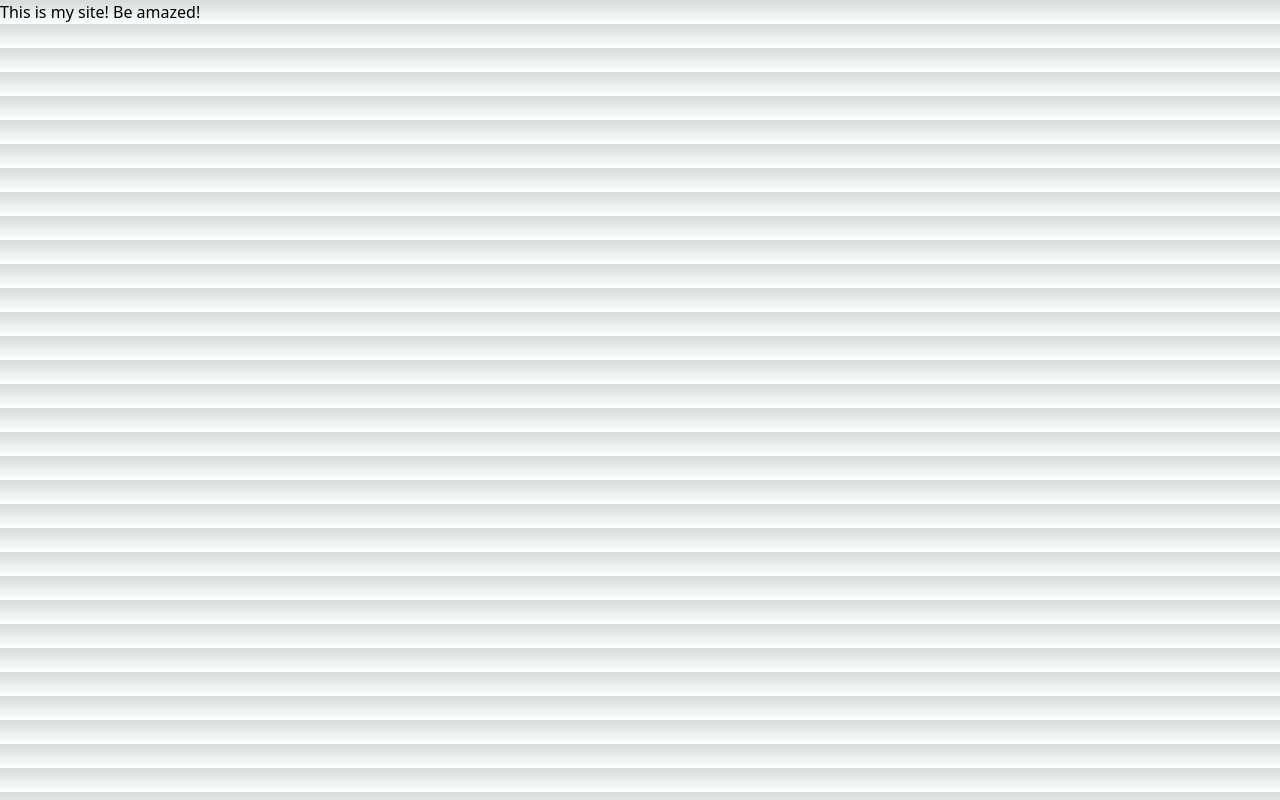
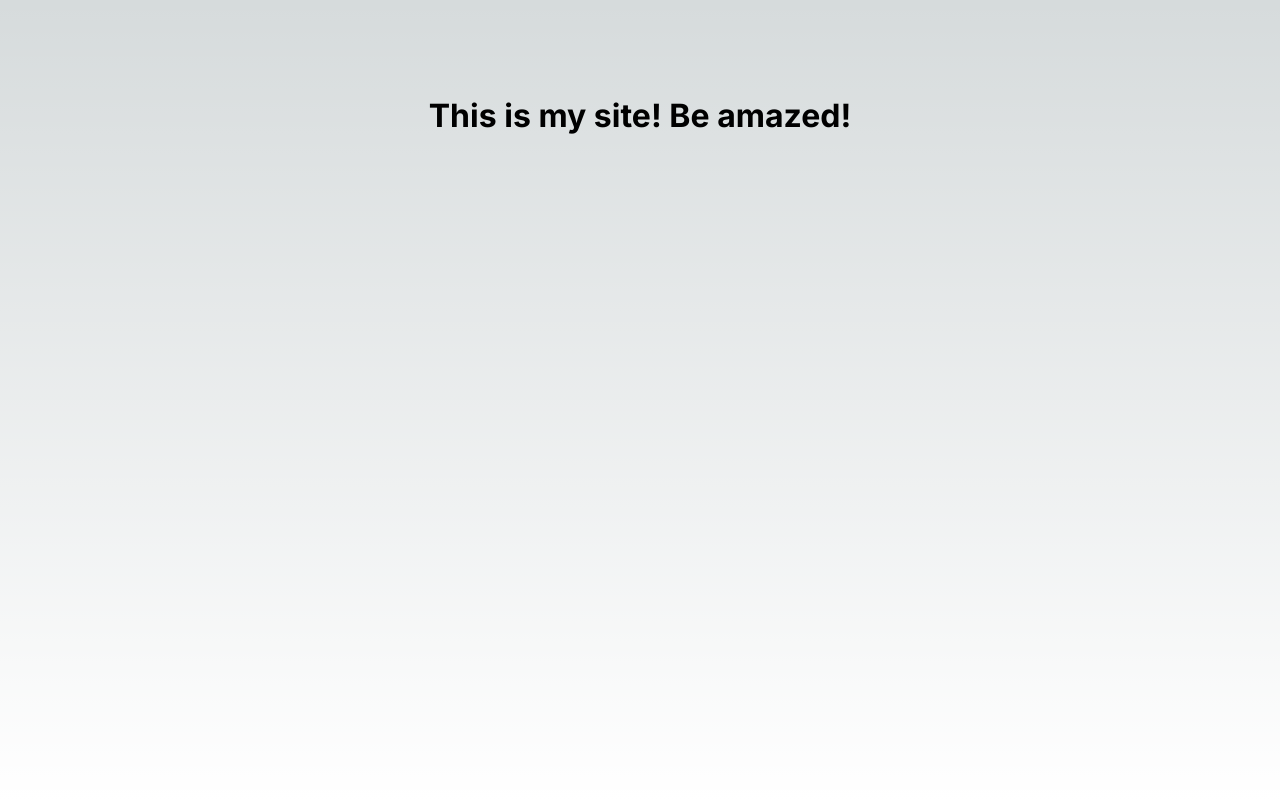
Before and after one commit to codaishin/homepage, a Next.js app: page / in a window 1280 px wide. Built offline with nearby package versions, Linux system fonts and the light colour scheme.

Commit message:
revert(tailwindcss): remove

```diff
--- a/package.json
+++ b/package.json
@@ -19,12 +19,9 @@
 		"@types/node": "^20",
 		"@types/react": "^18",
 		"@types/react-dom": "^18",
-		"autoprefixer": "^10.0.1",
 		"eslint": "^8.57.0",
 		"eslint-config-next": "14.1.4",
 		"eslint-plugin-react": "^7.34.1",
-		"postcss": "^8",
-		"tailwindcss": "^3.3.0",
 		"typescript": "^5.4.3"
 	}
 }
--- a/postcss.config.js
+++ /dev/null
@@ -1,6 +0,0 @@
-module.exports = {
-	plugins: {
-		tailwindcss: {},
-		autoprefixer: {},
-	},
-}
--- a/src/app/globals.css
+++ b/src/app/globals.css
@@ -1,11 +1,43 @@
-@tailwind base;
-@tailwind components;
-@tailwind utilities;
+:root {
+  --max-width: 1100px;
+  --border-radius: 12px;
+  --font-mono: ui-monospace, Menlo, Monaco, "Cascadia Mono", "Segoe UI Mono",
+    "Roboto Mono", "Oxygen Mono", "Ubuntu Monospace", "Source Code Pro",
+    "Fira Mono", "Droid Sans Mono", "Courier New", monospace;
 
-:root {
   --foreground-rgb: 0, 0, 0;
   --background-start-rgb: 214, 219, 220;
   --background-end-rgb: 255, 255, 255;
+
+  --primary-glow: conic-gradient(
+    from 180deg at 50% 50%,
+    #16abff33 0deg,
+    #0885ff33 55deg,
+    #54d6ff33 120deg,
+    #0071ff33 160deg,
+    transparent 360deg
+  );
+  --secondary-glow: radial-gradient(
+    rgba(255, 255, 255, 1),
+    rgba(255, 255, 255, 0)
+  );
+
+  --tile-start-rgb: 239, 245, 249;
+  --tile-end-rgb: 228, 232, 233;
+  --tile-border: conic-gradient(
+    #00000080,
+    #00000040,
+    #00000030,
+    #00000020,
+    #00000010,
+    #00000010,
+    #00000080
+  );
+
+  --callout-rgb: 238, 240, 241;
+  --callout-border-rgb: 172, 175, 176;
+  --card-rgb: 180, 185, 188;
+  --card-border-rgb: 131, 134, 135;
 }
 
 @media (prefers-color-scheme: dark) {
@@ -13,18 +45,63 @@
     --foreground-rgb: 255, 255, 255;
     --background-start-rgb: 0, 0, 0;
     --background-end-rgb: 0, 0, 0;
+
+    --primary-glow: radial-gradient(rgba(1, 65, 255, 0.4), rgba(1, 65, 255, 0));
+    --secondary-glow: linear-gradient(
+      to bottom right,
+      rgba(1, 65, 255, 0),
+      rgba(1, 65, 255, 0),
+      rgba(1, 65, 255, 0.3)
+    );
+
+    --tile-start-rgb: 2, 13, 46;
+    --tile-end-rgb: 2, 5, 19;
+    --tile-border: conic-gradient(
+      #ffffff80,
+      #ffffff40,
+      #ffffff30,
+      #ffffff20,
+      #ffffff10,
+      #ffffff10,
+      #ffffff80
+    );
+
+    --callout-rgb: 20, 20, 20;
+    --callout-border-rgb: 108, 108, 108;
+    --card-rgb: 100, 100, 100;
+    --card-border-rgb: 200, 200, 200;
   }
+}
+
+* {
+  box-sizing: border-box;
+  padding: 0;
+  margin: 0;
+}
+
+html,
+body {
+  max-width: 100vw;
+  overflow-x: hidden;
 }
 
 body {
   color: rgb(var(--foreground-rgb));
-	background:
-		linear-gradient(to bottom, transparent, rgb(var(--background-end-rgb)))
+  background: linear-gradient(
+      to bottom,
+      transparent,
+      rgb(var(--background-end-rgb))
+    )
     rgb(var(--background-start-rgb));
 }
 
-@layer utilities {
-	.text-balance {
-		text-wrap: balance;
+a {
+  color: inherit;
+  text-decoration: none;
+}
+
+@media (prefers-color-scheme: dark) {
+  html {
+    color-scheme: dark;
   }
 }
--- a/src/app/layout.tsx
+++ b/src/app/layout.tsx
@@ -1,5 +1,8 @@
 import type { Metadata } from 'next'
+import { Inter } from 'next/font/google'
 import './globals.css'
+
+const inter = Inter({ subsets: ['latin'] })
 
 export const metadata: Metadata = {
 	title: 'Codaishin\'s Homepage',
@@ -8,7 +11,7 @@
 
 const RootLayout = ({ children }: Readonly<{ children: React.ReactNode }>) =>
 	<html lang='en'>
-		<body>{ children }</body>
+		<body className={ inter.className }>{ children }</body>
 	</html>
 
 export default RootLayout
--- /dev/null
+++ b/src/app/page.module.css
@@ -0,0 +1,8 @@
+.main {
+  display: flex;
+  flex-direction: column;
+  justify-content: space-between;
+  align-items: center;
+  padding: 6rem;
+  min-height: 100vh;
+}
--- a/src/app/page.tsx
+++ b/src/app/page.tsx
@@ -1,5 +1,7 @@
+import styles from './page.module.css'
+
 const Page = () =>
-	<h1>
+	<h1 className={ styles.main }>
 		This is my site! Be amazed!
 	</h1>
 
--- a/tailwind.config.ts
+++ /dev/null
@@ -1,20 +0,0 @@
-import type { Config } from 'tailwindcss'
-
-const config: Config = {
-	content: [
-		'./src/pages/**/*.{js,ts,jsx,tsx,mdx}',
-		'./src/components/**/*.{js,ts,jsx,tsx,mdx}',
-		'./src/app/**/*.{js,ts,jsx,tsx,mdx}',
-	],
-	theme: {
-		extend: {
-			backgroundImage: {
-				'gradient-radial': 'radial-gradient(var(--tw-gradient-stops))',
-				'gradient-conic':
-          'conic-gradient(from 180deg at 50% 50%, var(--tw-gradient-stops))',
-			},
-		},
-	},
-	plugins: [],
-}
-export default config
```
Also changed, not shown: 1 other file (tests, documents, lock files or other folders). Lines whose indentation alone changed are shown as unchanged.
